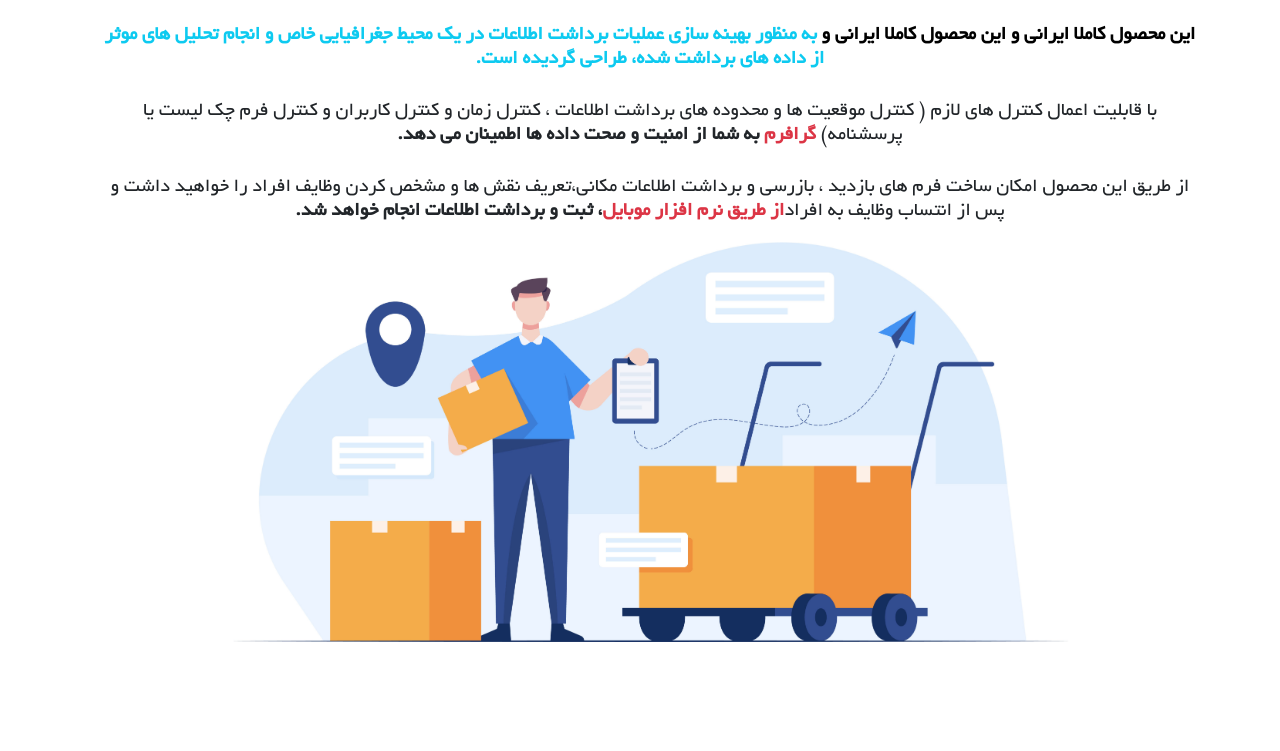
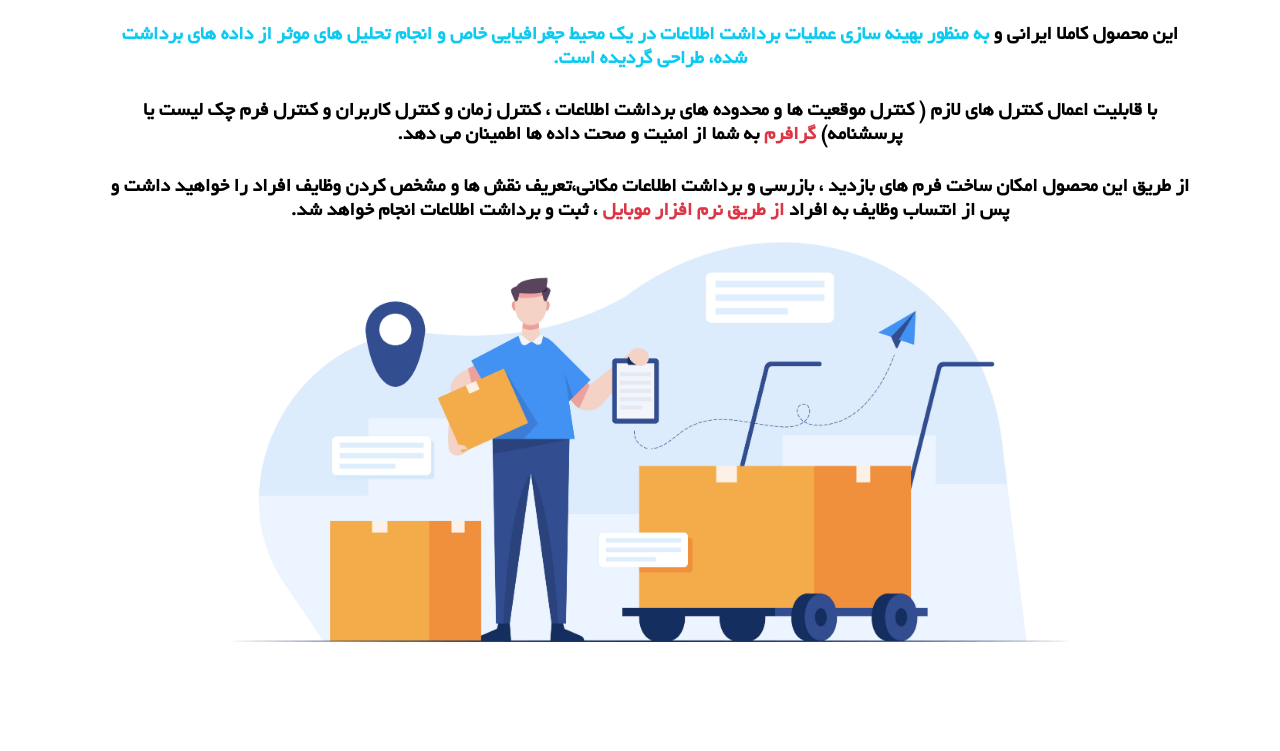
Before and after one commit to sajadtayefi/graphorm, a React (Create React App) app: page / in a window 1280 px wide. Shown: the part 2000-2751 px from the top of the page. Built offline with nearby package versions, Linux system fonts and the light colour scheme.

Commit message:
fix text

```diff
--- a/src/Components/Advantage.jsx
+++ b/src/Components/Advantage.jsx
@@ -1,14 +1,17 @@
+import { useTranslation } from 'react-i18next';
 import benefits from '../Asset/picture/graphorm-benefits.png'
 import styles from './adventage.module.css'
 
 function Advantage() {
+    const { t } = useTranslation();
+
     return (
         <div className={styles.container}>
             <img className={`${styles.image} w-100 `} src={benefits} alt="" />
             <div className={`${styles.paragraph}`}>
-                <p className={styles.p}>در عملیات جمع آوری داده های مکانی</p>
-                <h3 className={styles.h3_One}>تلفن همراهتان را جایگزین فرم های کاغذی کنید.</h3>
-                <h3 className={styles.h3_Two}> خطا ها و آسیب های ناشی از برداشت کاغذی اطلاعات را از بین ببرید.</h3>
+                <p className={styles.p}>{t('Advantage.title-part-one')}</p>
+                <h3 className={styles.h3_One}>{t('Advantage.title-part-two')}</h3>
+                <h3 className={styles.h3_Two}>{t('Advantage.title-part-three')}</h3>
             </div>
         </div>
     );
--- a/src/Components/Footer.jsx
+++ b/src/Components/Footer.jsx
@@ -2,6 +2,13 @@ import { useTranslation } from "react-i18next";
 import enamad from "../Asset/icons/DEV-enamad.png"
 import { FooterItems } from "../constant/FooterItems";
 import styles from "./footer.module.css"
+import Button from './common/Button.jsx'
+import { SiInstagram } from 'react-icons/si';
+import { FaTwitter } from 'react-icons/fa';
+import { SiLinkedin } from 'react-icons/si'
+
+
+
 
 function Footer() {
     const { t } = useTranslation();
@@ -21,7 +28,7 @@ function Footer() {
 
                             {i.items.map((item, index) => {
                                 return (
-                                    <li key={index}>
+                                    <li className="my-2" key={index}>
                                         {t(item)}
                                     </li>
                                 )
@@ -33,8 +40,22 @@ function Footer() {
                     <h3 className={styles.newstitle}>
                         {t('footer.list-four.title')}
                     </h3>
-                    <input name="input" className={styles.input} type="text" />
-                    <label htmlFor="input">{t('footer.list-four.btn')}</label>
+                    <div className={styles.list_four}>
+                        <div className={styles.input_co}>
+                            <input name="input" className={styles.input} type="text" />
+                            <Button
+                                text={t('footer.list-four.btn')}
+                                ptag={styles.ptag}
+                                Cname={styles.btn}
+                            />
+                        </div>
+                        <div className="">
+                            <SiInstagram className="mx-3 my-3" size={24} />
+                            <FaTwitter className="mx-3 my-3" size={24} />
+                            <SiLinkedin className="mx-3 my-3" size={24} />
+                        </div>
+
+                    </div>
                 </div>
             </div>
             <h3 className={styles.copyright}>
--- a/src/Components/Time.jsx
+++ b/src/Components/Time.jsx
@@ -10,17 +10,7 @@ function Time() {
     return (
         <div className={styles.container}>
             <div className={styles.imageContainer}>
-                <h2 className={styles.image_title}>
-                    <span>
-                        {t('time.image-title.part-one')}
-                    </span>
-                    <span className=" ">
-                        {t('time.image-title.part-two')}
-                    </span>
-                    <span>
-                        {t('time.image-title.part-three')}
-                    </span>
-                </h2>
+                <h2 className={styles.image_title} dangerouslySetInnerHTML={{ __html: t('time.image-title') }} />
                 <img className={styles.image} src={saving_time} alt="" />
             </div>
             <div className={styles.paragraph}>
--- a/src/Components/What.jsx
+++ b/src/Components/What.jsx
@@ -8,27 +8,16 @@ function What() {
     return (
         <div className={styles.container}>
             <div className={styles.paragraph}>
-                <h3 className={styles.h3_one}>
-                    {t('what.title')}
+                <h3 className={styles.h3_one}  >
+                    {t('what.main-title')}
                 </h3>
-                <h3 className={styles.h3_two}>
-                    {t('what.head.first')} <span className=" text-danger">{t('what.head.red')}</span>{t('what.head.end')}
-                </h3>
-                <h3 className={`${styles.h3_three} `}>
-                    <span className=" text-black"> {t('what.paragraph-one.normal')} {t('what.paragraph-one.normal')}</span>
-                    <span>{t('what.paragraph-one.blue')}</span>
-                </h3>
-                <h3 className={styles.h3_four}>
-                    <span className={`${styles.span}`}>{t('what.paragraph-two.normal')}</span> <span className=" text-danger">{t('what.paragraph-two.red')}</span>{t('what.paragraph-two.bold')}
-                </h3>
-                <h3 className={`${styles.h3_five}`} >
-                    <span className={`${styles.span}`}>{t('what.paragraph-three.first')}</span>
-                    <span className=' text-danger'>{t('what.paragraph-three.red')}</span>
-                    <span>{t('what.paragraph-three.end')}</span>
-                </h3>
+                <h3 className={styles.h3_two} dangerouslySetInnerHTML={{ __html: t('what.title') }} />
+                <h3 className={`${styles.h3_three} `} dangerouslySetInnerHTML={{ __html: t('what.paragraph-one') }} />
+                <h3 className={styles.h3_four} dangerouslySetInnerHTML={{ __html: t('what.paragraph-two') }} />
+                <h3 className={`${styles.h3_five}`} dangerouslySetInnerHTML={{ __html: t('what.paragraph-three') }} />
             </div>
             <div className={styles.image}>
-                <img className="w-75" src={whatimg} alt="" />
+                <img className="w-75" src={whatimg} alt="whatimg" />
             </div>
         </div>
     );
--- a/src/Components/footer.module.css
+++ b/src/Components/footer.module.css
@@ -3,15 +3,14 @@
   display: flex;
   flex-direction: column;
   justify-content: space-between;
-  padding-top: 20px;
+  padding: 20px 0px;
 }
 .footrco {
   width: 100%;
   display: flex;
   flex-direction: row;
   justify-content: space-between;
-  padding-top: 20px;
-  padding-bottom: 60px;
+  padding: 20px 0px;
   border-bottom: 1px solid #e9e9ef;
 }
 .title {
@@ -29,3 +28,35 @@
   font-size: 18px;
   margin: 25px 0px;
 }
+.ptag {
+  margin: 0;
+}
+.input {
+  padding: 10px;
+  height: 50px;
+  width: 200px;
+  outline: none;
+  border: 1px solid #e9e9ef;
+}
+.btn {
+  border-top-left-radius: 5px;
+  border-bottom-left-radius: 5px;
+  font-size: 22px;
+  width: 100px;
+  height: 50px;
+  border: none;
+  color: white;
+  background-color: #191970;
+}
+.input_co{
+  display: flex;
+  justify-content: center;
+  align-items: center;
+  flex-direction: row;
+}
+.list_four {
+  display: flex;
+  flex-direction: column;
+  justify-content: center;
+  align-items: center;
+}
--- a/src/css/index.css
+++ b/src/css/index.css
@@ -4,6 +4,7 @@ html,
 body {
   direction: rtl;
   font-family: yekan;
+
 }
 
 [class^="swiper_container"] {
--- a/src/language/fa/common.json
+++ b/src/language/fa/common.json
@@ -26,32 +26,13 @@
   },
   "what": {
     "main-title": "گرافرم چیست ؟",
-    "title": {
-      "first": "با",
-      "end": "جمع آوری و مدیریت داده ها را خودکار و ساده کنید",
-      "red": "گرافرم "
-    },
-    "paragraph-one": {
-      "normal": "این محصول کاملا ایرانی و",
-      "blue": " به منظور بهینه سازی عملیات برداشت اطلاعات در یک محیط جغرافیایی خاص و انجام تحلیل های موثر از داده های برداشت شده، طراحی گردیده است."
-    },
-    "paragraph-two": {
-      "normal": "با قابلیت اعمال کنترل های لازم ( کنترل موقعیت ها و محدوده های برداشت اطلاعات ، کنترل زمان و کنترل کاربران و کنترل فرم چک لیست یا پرسشنامه)",
-      "red": "گرافرم ",
-      "bold": "  به شما از امنیت و صحت داده ها اطمینان می دهد."
-    },
-    "paragraph-three": {
-      "first": "از طریق این محصول امکان ساخت فرم های بازدید ، بازرسی و برداشت اطلاعات مکانی،تعریف نقش ها و مشخص کردن وظایف افراد را خواهید داشت و پس از انتساب وظایف به افراد",
-      "red": "از طریق نرم افزار موبایل",
-      "end": "، ثبت و برداشت اطلاعات انجام خواهد شد."
-    }
+    "title": "با <span class='text-danger'>گرافرم<span/> <span class='text-black'>جمع آوری و مدیریت داده ها را خودکار و ساده کنید.<span/>",
+    "paragraph-one": "<span class='font-size-bold text-black'>این محصول کاملا ایرانی و<span/> <span class='text-info'>به منظور بهینه سازی عملیات برداشت اطلاعات در یک محیط جغرافیایی خاص و انجام تحلیل های موثر از داده های برداشت شده، طراحی گردیده است.<span/>",
+    "paragraph-two": "<span class='text-black'>با قابلیت اعمال کنترل های لازم ( کنترل موقعیت ها و محدوده های برداشت اطلاعات ، کنترل زمان و کنترل کاربران و کنترل فرم چک لیست یا پرسشنامه) <span/><span class='text-danger'>گرافرم<span/><span class='font-size-bold text-black'> به شما از امنیت و صحت داده ها اطمینان می دهد.<span/>",
+    "paragraph-three": "<span class='text-black'>از طریق این محصول امکان ساخت فرم های بازدید ، بازرسی و برداشت اطلاعات مکانی،تعریف نقش ها و مشخص کردن وظایف افراد را خواهید داشت و پس از انتساب وظایف به افراد <span class='text-danger'>از طریق نرم افزار موبایل<span/> <span class='text-black'>، ثبت و برداشت اطلاعات انجام خواهد شد.<span/> <span/>"
   },
   "time": {
-    "image-title": {
-      "part-one": "گرافرم چگونه به ",
-      "part-two": "کاهش هزینه ها",
-      "part-three": "ی کسب و کارتان کمک میکند ؟"
-    },
+    "image-title": "<span class=''>گرافرم چگونه به <span/> <span class=' stork'>کاهش هزینه ها<span/> <span class=''>ی کسب و کارتان کمک میکند ؟<span/>",
     "title": "صرفه جویی در زمان (صرفه جویی در زمان مدیران و تیم های میدانی)",
     "paragraph-one": "زمان کمتری برای جمع آوری داده ها صرف می شود.",
     "paragraph-two": "با حذف کاغذ در عملیات برداشت اطلاعات ، در زمان مامور و تیم های ستادی صرفه جویی میکند زیرا ایجاد و چاپ فرم های کاغذی ، فرآیندی بسیار زمان بر بوده و در صورت نیاز به اصلاحات در فرمها، کل فرآیند ایجاد و چاپ می بایست تکرار شود.",
```
Also changed, not shown: src/Asset/icons/instagram.png (added).
